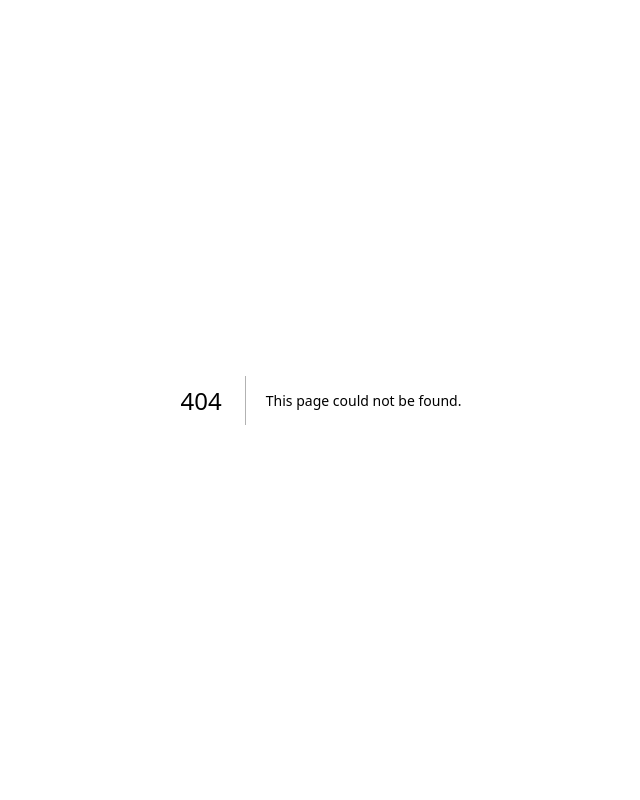
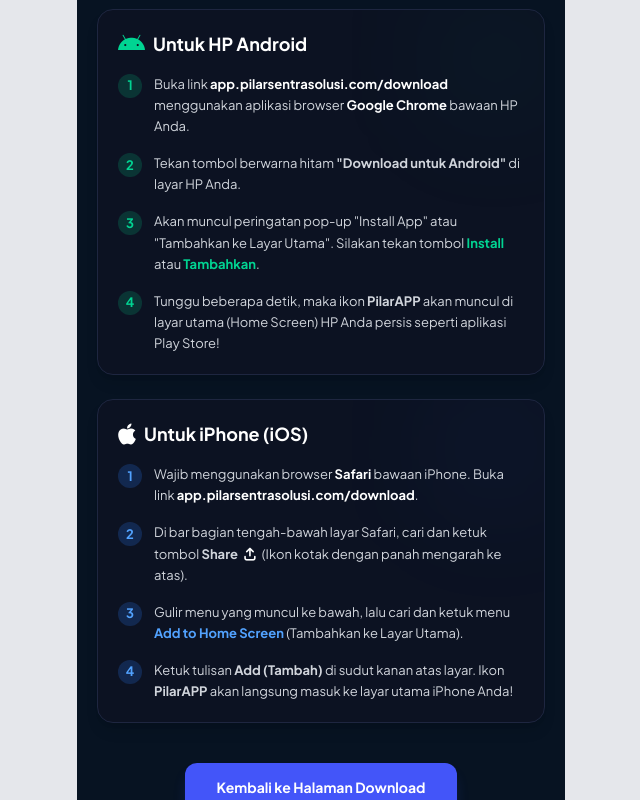
Before and after one commit to pilarapp/absensi-app, a Next.js app: page /panduan in a window 1280 px wide. Before the commit this address had no page. Shown: the whole page, without its empty margins (319-959 px from the left). Built offline with nearby package versions, Linux system fonts and the light colour scheme.

Commit message:
grsdrfgsed

```diff
--- a/src/app/download/page.tsx
+++ b/src/app/download/page.tsx
@@ -86,13 +86,13 @@
       <div className="absolute top-0 left-0 w-full h-1/2 bg-gradient-to-b from-white/10 to-transparent pointer-events-none"></div>
 
       {/* Header section (Outside Card) */}
-      <div className="flex items-center w-[85%] max-w-[320px] mb-8 relative z-10">
-        <div className="w-16 h-16 bg-[#4355f9] rounded-2xl shadow-lg shrink-0 flex items-center justify-center overflow-hidden border border-white/10">
+      <div className="flex flex-col items-center justify-center w-[85%] max-w-[320px] mb-8 relative z-10 text-center">
+        <div className="w-20 h-20 bg-[#4355f9] rounded-2xl shadow-lg shrink-0 flex items-center justify-center overflow-hidden border border-white/10">
           <img src="/icon-512.png" alt="Icon" className="w-full h-full object-cover opacity-90" />
         </div>
-        <div className="ml-4 flex flex-col justify-center">
-          <h1 className="text-white font-bold text-lg tracking-wide leading-tight">PilarAPP</h1>
-          <p className="text-gray-200 text-xs mt-0.5">PT. Pilar Sentra Solusi</p>
+        <div className="mt-4 flex flex-col items-center justify-center">
+          <h1 className="text-white font-bold text-xl tracking-wide leading-tight">PilarAPP</h1>
+          <p className="text-gray-200 text-xs mt-1">PT. Pilar Sentra Solusi</p>
         </div>
       </div>
 
@@ -133,21 +133,23 @@
             }}
             className="w-full bg-black border border-[#252f4a] rounded-xl p-3 flex items-center justify-center space-x-3 hover:bg-gray-900 transition active:scale-[0.98]"
           >
-            {/* Custom SVG for Google Play Logo to match colors */}
-            <svg className="w-7 h-7" viewBox="0 0 512 512">
-              <path fill="#4caf50" d="M37.3 12.2l340.5 190.8-97.1 94.6z"/>
-              <path fill="#03a9f4" d="M37.3 12.2L12.9 36.6 280.7 297.6l97.1-94.6z"/>
-              <path fill="#ffc107" d="M280.7 297.6L12.9 36.6 37.3 499.8l243.4-202.2z"/>
-              <path fill="#f44336" d="M377.8 203L491 264c12.3 6.9 12.3 24.3 0 31.2L377.8 356.5 280.7 297.6z"/>
-            </svg>
+            {/* Google Play Logo dari Cloudinary */}
+            <img
+              src="https://res.cloudinary.com/sgcxykbd/image/upload/v1791194185/CITYPNG.COM_HD_Google_Play_PlayStore_Logo_Symbol_PNG_-_3000x3000.png"
+              alt="Google Play"
+              className="w-7 h-7 object-contain"
+            />
             <div className="text-left flex flex-col justify-center">
               <span className="text-gray-200 text-[10px] uppercase font-medium leading-none mb-1">Download</span>
               <span className="text-white text-xl font-semibold leading-none tracking-tight">untuk Android</span>
             </div>
           </button>
 
-          {/* Text Link Buka Web */}
-          <div className="pt-2 text-center">
+          {/* Text Link Buka Web & Panduan */}
+          <div className="pt-2 flex flex-col items-center space-y-3">
+            <Link href="/panduan" className="text-blue-400 font-medium text-[11px] hover:text-blue-300 underline transition">
+              Baca Panduan Instal Lengkap
+            </Link>
             <Link href="/" className="text-gray-500 text-[11px] hover:text-white underline transition">
               Abaikan dan langsung buka aplikasi
             </Link>
--- /dev/null
+++ b/src/app/panduan/page.tsx
@@ -0,0 +1,86 @@
+import React from 'react';
+import Link from 'next/link';
+
+export const metadata = {
+  title: 'Panduan Instalasi - PilarAPP',
+};
+
+export default function PanduanPage() {
+  return (
+    <div className="min-h-screen bg-[#071322] text-gray-200 p-5 font-sans pb-10">
+      <div className="max-w-md mx-auto space-y-6">
+
+        {/* Navbar / Header */}
+        <div className="flex items-center space-x-3 mb-8 pt-4">
+          <Link href="/download" className="w-10 h-10 rounded-full bg-[#1e2640] flex items-center justify-center text-white hover:bg-[#252f4a] transition">
+            <i className="fa-solid fa-arrow-left"></i>
+          </Link>
+          <h1 className="text-xl font-bold text-white">Panduan Instalasi</h1>
+        </div>
+
+        {/* Android Section */}
+        <div className="bg-[#0c1222] border border-[#1e2640] rounded-2xl p-5 shadow-lg relative overflow-hidden">
+          <div className="absolute top-0 right-0 w-24 h-24 bg-emerald-500/10 rounded-full blur-3xl"></div>
+          <h2 className="text-lg font-bold text-white mb-4 flex items-center space-x-2 relative z-10">
+            <i className="fa-brands fa-android text-emerald-400 text-2xl"></i>
+            <span>Untuk HP Android</span>
+          </h2>
+
+          <ul className="space-y-4 relative z-10 text-[13px] leading-relaxed text-gray-300">
+            <li className="flex items-start space-x-3">
+              <span className="w-6 h-6 rounded-full bg-emerald-500/20 text-emerald-400 font-bold flex items-center justify-center shrink-0">1</span>
+              <p>Buka link <strong className="text-white">app.pilarsentrasolusi.com/download</strong> menggunakan aplikasi browser <strong className="text-white">Google Chrome</strong> bawaan HP Anda.</p>
+            </li>
+            <li className="flex items-start space-x-3">
+              <span className="w-6 h-6 rounded-full bg-emerald-500/20 text-emerald-400 font-bold flex items-center justify-center shrink-0">2</span>
+              <p>Tekan tombol berwarna hitam <strong>"Download untuk Android"</strong> di layar HP Anda.</p>
+            </li>
+            <li className="flex items-start space-x-3">
+              <span className="w-6 h-6 rounded-full bg-emerald-500/20 text-emerald-400 font-bold flex items-center justify-center shrink-0">3</span>
+              <p>Akan muncul peringatan pop-up "Install App" atau "Tambahkan ke Layar Utama". Silakan tekan tombol <strong className="text-emerald-400">Install</strong> atau <strong className="text-emerald-400">Tambahkan</strong>.</p>
+            </li>
+            <li className="flex items-start space-x-3">
+              <span className="w-6 h-6 rounded-full bg-emerald-500/20 text-emerald-400 font-bold flex items-center justify-center shrink-0">4</span>
+              <p>Tunggu beberapa detik, maka ikon <strong>PilarAPP</strong> akan muncul di layar utama (Home Screen) HP Anda persis seperti aplikasi Play Store!</p>
+            </li>
+          </ul>
+        </div>
+
+        {/* iOS Section */}
+        <div className="bg-[#0c1222] border border-[#1e2640] rounded-2xl p-5 shadow-lg relative overflow-hidden">
+          <div className="absolute top-0 right-0 w-24 h-24 bg-blue-500/10 rounded-full blur-3xl"></div>
+          <h2 className="text-lg font-bold text-white mb-4 flex items-center space-x-2 relative z-10">
+            <i className="fa-brands fa-apple text-white text-2xl"></i>
+            <span>Untuk iPhone (iOS)</span>
+          </h2>
+
+          <ul className="space-y-4 relative z-10 text-[13px] leading-relaxed text-gray-300">
+            <li className="flex items-start space-x-3">
+              <span className="w-6 h-6 rounded-full bg-blue-500/20 text-blue-400 font-bold flex items-center justify-center shrink-0">1</span>
+              <p>Wajib menggunakan browser <strong className="text-white">Safari</strong> bawaan iPhone. Buka link <strong className="text-white">app.pilarsentrasolusi.com/download</strong>.</p>
+            </li>
+            <li className="flex items-start space-x-3">
+              <span className="w-6 h-6 rounded-full bg-blue-500/20 text-blue-400 font-bold flex items-center justify-center shrink-0">2</span>
+              <p>Di bar bagian tengah-bawah layar Safari, cari dan ketuk tombol <strong>Share</strong> <i className="fa-solid fa-arrow-up-from-bracket mx-1 text-white"></i> (Ikon kotak dengan panah mengarah ke atas).</p>
+            </li>
+            <li className="flex items-start space-x-3">
+              <span className="w-6 h-6 rounded-full bg-blue-500/20 text-blue-400 font-bold flex items-center justify-center shrink-0">3</span>
+              <p>Gulir menu yang muncul ke bawah, lalu cari dan ketuk menu <strong className="text-blue-400">Add to Home Screen</strong> (Tambahkan ke Layar Utama).</p>
+            </li>
+            <li className="flex items-start space-x-3">
+              <span className="w-6 h-6 rounded-full bg-blue-500/20 text-blue-400 font-bold flex items-center justify-center shrink-0">4</span>
+              <p>Ketuk tulisan <strong>Add (Tambah)</strong> di sudut kanan atas layar. Ikon <strong>PilarAPP</strong> akan langsung masuk ke layar utama iPhone Anda!</p>
+            </li>
+          </ul>
+        </div>
+
+        <div className="text-center pt-4 pb-12">
+          <Link href="/download" className="inline-block px-8 py-3.5 bg-[#4355f9] text-white rounded-xl font-bold text-sm shadow-lg shadow-[#4355f9]/20 hover:bg-blue-600 transition">
+            Kembali ke Halaman Download
+          </Link>
+        </div>
+
+      </div>
+    </div>
+  );
+}
```
